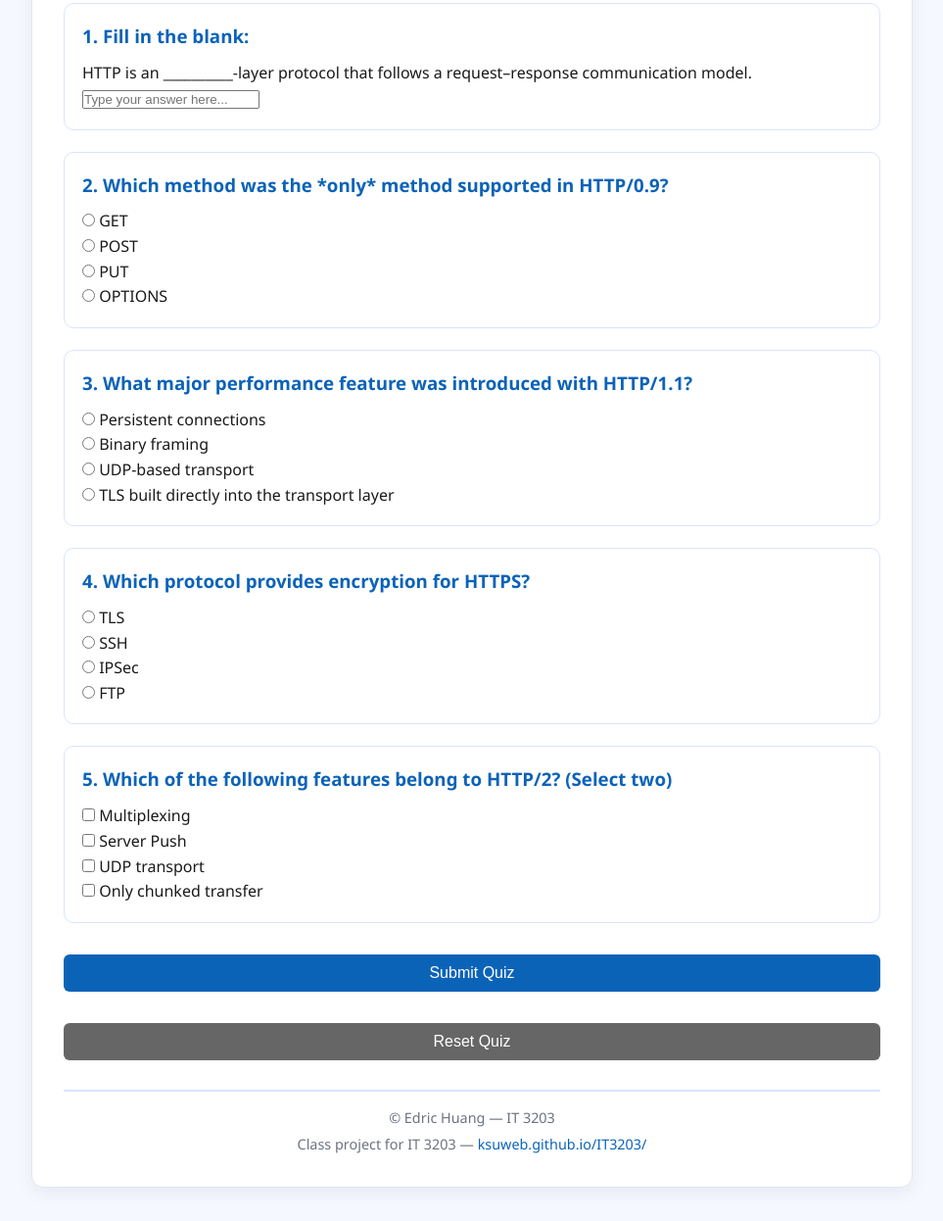
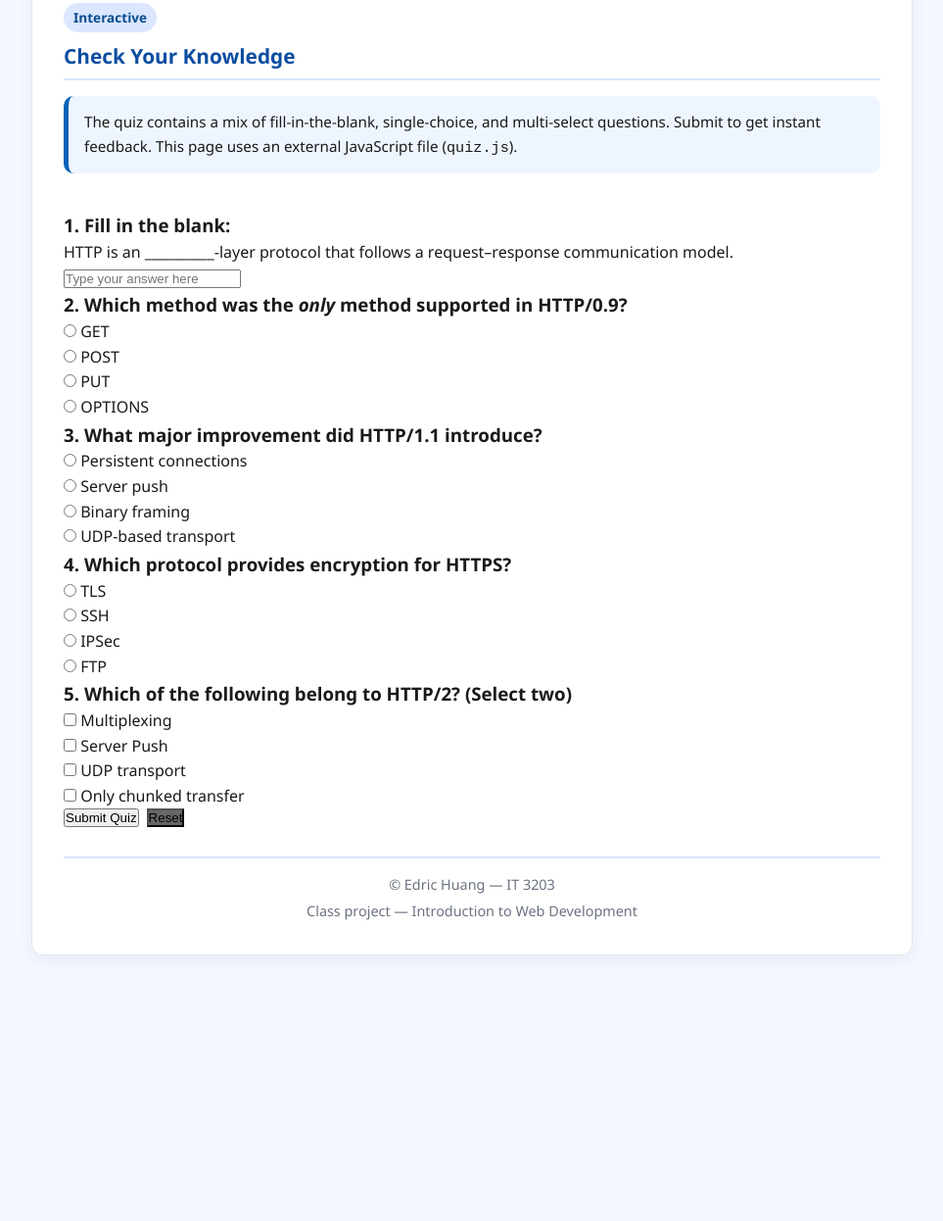
Before and after one commit to Deltaknightx/Delta.github.io, a plain HTML site: page quiz.html in a window 1280 px wide. Shown: the part 248-1494 px from the top of the page at 98% size, without its empty margins (158-1121 px from the left). After the commit the page ends 1263 px from the top, so only its background shows below. Drawn offline with Linux system fonts and the light colour scheme.

Commit message:
Update quiz.html

```diff
--- a/quiz.html
+++ b/quiz.html
@@ -3,92 +3,19 @@
 <head>
   <meta charset="utf-8" />
   <meta name="viewport" content="width=device-width,initial-scale=1" />
-
   <title>HTTP Quiz — Self Assessment</title>
 
-  <!-- Link to global CSS file -->
+  <!-- Link to the single external stylesheet used by the whole site -->
   <link rel="stylesheet" href="style.css">
 
-  <!-- Quiz-specific CSS (kept inside this page for convenience). -->
-  <style>
-    /* -----------------------
-       QUIZ PAGE STYLING
-       (Uses your blue/white theme)
-    ----------------------- */
-
-    .quiz-container {
-      margin-top: 25px;
-      display: flex;
-      flex-direction: column;
-      gap: 22px;
-    }
-
-    .question-box {
-      border: 1px solid #d9e4ff;
-      padding: 18px;
-      background: #ffffff;
-      border-radius: 10px;
-    }
-
-    .question-box h3 {
-      color: #0b63b8;
-      margin-bottom: 10px;
-    }
-
-    /* Results box hidden until quiz is submitted */
-    .result-box {
-      margin-top: 25px;
-      padding: 18px;
-      border-radius: 8px;
-      display: none;
-    }
-
-    .correct { color: #0c7a26; font-weight: 600; }
-    .incorrect { color: #b10e0e; font-weight: 600; }
-
-    /* Green = pass */
-    .score-pass {
-      background: #e7f8ea;
-      border: 2px solid #8ed39e;
-    }
-
-    /* Red = fail */
-    .score-fail {
-      background: #fdeaea;
-      border: 2px solid #e7a1a1;
-    }
-
-    /* Buttons */
-    .btn {
-      padding: 10px 16px;
-      background: #0b63b8;
-      color: #fff;
-      border: none;
-      border-radius: 6px;
-      font-size: 1rem;
-      cursor: pointer;
-      transition: 0.2s ease;
-      margin-top: 10px;
-    }
-
-    .btn:hover {
-      background: #084c8e;
-    }
-
-    /* Feedback text below each question */
-    .answer-feedback {
-      margin-top: 6px;
-      font-size: 0.95rem;
-    }
-  </style>
+  <!-- Minor page-level accessibility hint -->
+  <meta name="description" content="Interactive self-assessment quiz about HTTP, HTTP/2, HTTP/3 and HTTPS.">
 </head>
 
 <body>
   <div class="container">
 
-    <!-- =============================
-         PAGE HEADER + NAVIGATION
-    ============================== -->
+    <!-- PAGE HEADER -->
     <header id="main-header">
       <h1>HTTP Self-Assessment Quiz</h1>
       <p class="small">Test your understanding of HTTP, HTTPS, and modern protocol versions</p>
@@ -106,234 +33,88 @@
       </nav>
     </header>
 
+    <!-- PAGE INTRO -->
+    <main class="article">
+      <section class="fade-in">
+        <span class="section-badge">Interactive</span>
+        <h2>Check Your Knowledge</h2>
+        <div class="info-box">
+          The quiz contains a mix of fill-in-the-blank, single-choice, and multi-select questions.
+          Submit to get instant feedback. This page uses an external JavaScript file (<code>quiz.js</code>).
+        </div>
+      </section>
 
-    <!-- =============================
-         MAIN QUIZ CONTENT
-    ============================== -->
-    <main class="quiz-container">
-
-      <!-- Q1 – Fill-in-the-blank -->
-      <div class="question-box">
+      <!-- QUIZ -->
+      <section class="fade-in">
+        <form id="quiz-form" class="quiz-container" novalidate>
+          <!-- Q1: Fill-in -->
+          <div class="question-box" id="q1-box">
             <h3>1. Fill in the blank:</h3>
-        <p>
-          HTTP is an __________-layer protocol that follows a request–response communication model.
-        </p>
-        <!-- STUDENT ENTERS ANSWER -->
-        <input type="text" id="q1" placeholder="Type your answer here..." />
+            <p>HTTP is an __________-layer protocol that follows a request–response communication model.</p>
+            <input type="text" id="q1" name="q1" placeholder="Type your answer here" autocomplete="off" aria-labelledby="q1-box">
+            <div class="answer-feedback" id="fb-q1" aria-live="polite"></div>
           </div>
 
-
-      <!-- Q2 – MCQ -->
-      <div class="question-box">
-        <h3>2. Which method was the *only* method supported in HTTP/0.9?</h3>
-
-        <!-- Radio buttons: only one choice allowed -->
+          <!-- Q2: MCQ -->
+          <div class="question-box" id="q2-box">
+            <h3>2. Which method was the <em>only</em> method supported in HTTP/0.9?</h3>
             <label><input type="radio" name="q2" value="GET"> GET</label><br>
             <label><input type="radio" name="q2" value="POST"> POST</label><br>
             <label><input type="radio" name="q2" value="PUT"> PUT</label><br>
             <label><input type="radio" name="q2" value="OPTIONS"> OPTIONS</label>
+            <div class="answer-feedback" id="fb-q2" aria-live="polite"></div>
           </div>
 
-
-      <!-- Q3 – MCQ -->
-      <div class="question-box">
-        <h3>3. What major performance feature was introduced with HTTP/1.1?</h3>
-
-        <label>
-          <input type="radio" name="q3" value="Persistent Connections">
-          Persistent connections
-        </label><br>
-
-        <label>
-          <input type="radio" name="q3" value="Binary Framing">
-          Binary framing
-        </label><br>
-
-        <label>
-          <input type="radio" name="q3" value="UDP Transport">
-          UDP-based transport
-        </label><br>
-
-        <label>
-          <input type="radio" name="q3" value="Integrated TLS">
-          TLS built directly into the transport layer
-        </label>
+          <!-- Q3: MCQ -->
+          <div class="question-box" id="q3-box">
+            <h3>3. What major improvement did HTTP/1.1 introduce?</h3>
+            <label><input type="radio" name="q3" value="Persistent Connections"> Persistent connections</label><br>
+            <label><input type="radio" name="q3" value="Server Push"> Server push</label><br>
+            <label><input type="radio" name="q3" value="Binary Framing"> Binary framing</label><br>
+            <label><input type="radio" name="q3" value="UDP Transport"> UDP-based transport</label>
+            <div class="answer-feedback" id="fb-q3" aria-live="polite"></div>
           </div>
 
-
-      <!-- Q4 – MCQ -->
-      <div class="question-box">
+          <!-- Q4: MCQ -->
+          <div class="question-box" id="q4-box">
             <h3>4. Which protocol provides encryption for HTTPS?</h3>
-
             <label><input type="radio" name="q4" value="TLS"> TLS</label><br>
             <label><input type="radio" name="q4" value="SSH"> SSH</label><br>
             <label><input type="radio" name="q4" value="IPSec"> IPSec</label><br>
             <label><input type="radio" name="q4" value="FTP"> FTP</label>
+            <div class="answer-feedback" id="fb-q4" aria-live="polite"></div>
           </div>
 
-
-      <!-- Q5 – Multi-select -->
-      <div class="question-box">
-        <h3>5. Which of the following features belong to HTTP/2? (Select two)</h3>
-
-        <!-- CHECKBOXES allow multiple selections -->
+          <!-- Q5: Multi-select -->
+          <div class="question-box" id="q5-box">
+            <h3>5. Which of the following belong to HTTP/2? (Select two)</h3>
             <label><input type="checkbox" id="q5a" value="Multiplexing"> Multiplexing</label><br>
             <label><input type="checkbox" id="q5b" value="Server Push"> Server Push</label><br>
             <label><input type="checkbox" id="q5c" value="UDP Transport"> UDP transport</label><br>
             <label><input type="checkbox" id="q5d" value="Chunked Transfer Only"> Only chunked transfer</label>
+            <div class="answer-feedback" id="fb-q5" aria-live="polite"></div>
           </div>
 
+          <!-- Buttons -->
+          <div style="display:flex;gap:8px;flex-wrap:wrap;">
+            <button type="button" class="btn" id="submit-btn">Submit Quiz</button>
+            <button type="button" class="btn" id="reset-btn" style="background:#666;">Reset</button>
+          </div>
 
-      <!-- SUBMIT + RESET buttons -->
-      <button class="btn" onclick="gradeQuiz()">Submit Quiz</button>
-      <button class="btn" onclick="resetQuiz()" style="background:#666;">Reset Quiz</button>
-
-
-      <!-- RESULTS will appear here -->
-      <div id="results" class="result-box"></div>
-
+          <!-- Result panel -->
+          <div id="results" class="result-box" role="status" aria-live="polite" hidden></div>
+        </form>
+      </section>
     </main>
 
-
-    <!-- =============================
-         FOOTER
-    ============================== -->
-    <footer class="site-footer">
+    <!-- FOOTER -->
+    <footer class="site-footer fade-in">
       <div class="small">© Edric Huang — IT 3203</div>
-      <div class="small">
-        Class project for IT 3203 —
-        <a href="https://ksuweb.github.io/IT3203/" target="_blank">ksuweb.github.io/IT3203/</a>
-      </div>
+      <div class="small">Class project — Introduction to Web Development</div>
     </footer>
   </div>
 
-
-
-  <!-- =============================
-       JAVASCRIPT FOR QUIZ LOGIC
-       Fully commented for Milestone 2
-  ============================== -->
-  <script>
-
-    /* ----------------------------------------
-       Correct Answers Object
-       (Easier to maintain and update later)
-    ----------------------------------------- */
-    const answers = {
-      q1: "application",
-      q2: "GET",
-      q3: "Persistent Connections",
-      q4: "TLS",
-      q5: ["Multiplexing", "Server Push"]
-    };
-
-
-    /* ----------------------------------------
-       gradeQuiz()
-       Evaluates all answers and calculates score
-    ----------------------------------------- */
-    function gradeQuiz() {
-      let score = 0;
-      let feedbackHTML = "<h2>Quiz Results</h2>";
-
-      /* ---- Q1: Fill-in-the-blank ---- */
-      const q1 = document.getElementById("q1").value.trim().toLowerCase();
-      if (q1 === answers.q1) {
-        score++;
-        feedbackHTML += success("1");
-      } else {
-        feedbackHTML += fail("1", answers.q1);
-      }
-
-      /* ---- Q2: Single choice ---- */
-      const q2 = document.querySelector("input[name='q2']:checked");
-      if (q2 && q2.value === answers.q2) {
-        score++;
-        feedbackHTML += success("2");
-      } else {
-        feedbackHTML += fail("2", answers.q2);
-      }
-
-      /* ---- Q3 ---- */
-      const q3 = document.querySelector("input[name='q3']:checked");
-      if (q3 && q3.value === answers.q3) {
-        score++;
-        feedbackHTML += success("3");
-      } else {
-        feedbackHTML += fail("3", answers.q3);
-      }
-
-      /* ---- Q4 ---- */
-      const q4 = document.querySelector("input[name='q4']:checked");
-      if (q4 && q4.value === answers.q4) {
-        score++;
-        feedbackHTML += success("4");
-      } else {
-        feedbackHTML += fail("4", answers.q4);
-      }
-
-      /* ---- Q5: Multi-select ---- */
-      let q5Correct = 0;
-      if (document.getElementById("q5a").checked) q5Correct++;
-      if (document.getElementById("q5b").checked) q5Correct++;
-
-      const q5Wrong =
-        document.getElementById("q5c").checked ||
-        document.getElementById("q5d").checked;
-
-      if (q5Correct === 2 && !q5Wrong) {
-        score++;
-        feedbackHTML += success("5");
-      } else {
-        feedbackHTML += fail("5", "Multiplexing + Server Push");
-      }
-
-      /* ---- Final Pass/Fail ---- */
-      const passed = score >= 3;
-      const resultsBox = document.getElementById("results");
-
-      resultsBox.style.display = "block";
-      resultsBox.className = "result-box " + (passed ? "score-pass" : "score-fail");
-
-      resultsBox.innerHTML =
-        `<p><strong>Final Score: ${score}/5</strong></p>` +
-        `<p><strong>Result: ${passed ? "PASS" : "FAIL"}</strong></p>` +
-        "<hr>" +
-        feedbackHTML;
-    }
-
-
-    /* ----------------------------------------
-       Result helpers (creates feedback text)
-    ----------------------------------------- */
-    function success(qNum) {
-      return `<p class="answer-feedback correct">Question ${qNum}: Correct ✓</p>`;
-    }
-
-    function fail(qNum, correctAnswer) {
-      return `<p class="answer-feedback incorrect">Question ${qNum}: Incorrect ✗ — Correct answer: ${correctAnswer}</p>`;
-    }
-
-
-    /* ----------------------------------------
-       resetQuiz()
-       Clears inputs and hides results
-    ----------------------------------------- */
-    function resetQuiz() {
-      document.querySelectorAll("input").forEach(input => {
-        if (input.type === "checkbox" || input.type === "radio") {
-          input.checked = false;
-        } else {
-          input.value = "";
-        }
-      });
-
-      const results = document.getElementById("results");
-      results.style.display = "none";
-      results.innerHTML = "";
-    }
-
-  </script>
-
+  <!-- Link to external JavaScript file (create quiz.js in repo root) -->
+  <script src="quiz.js" defer></script>
 </body>
 </html>
```
Lines whose indentation alone changed are shown as unchanged.
